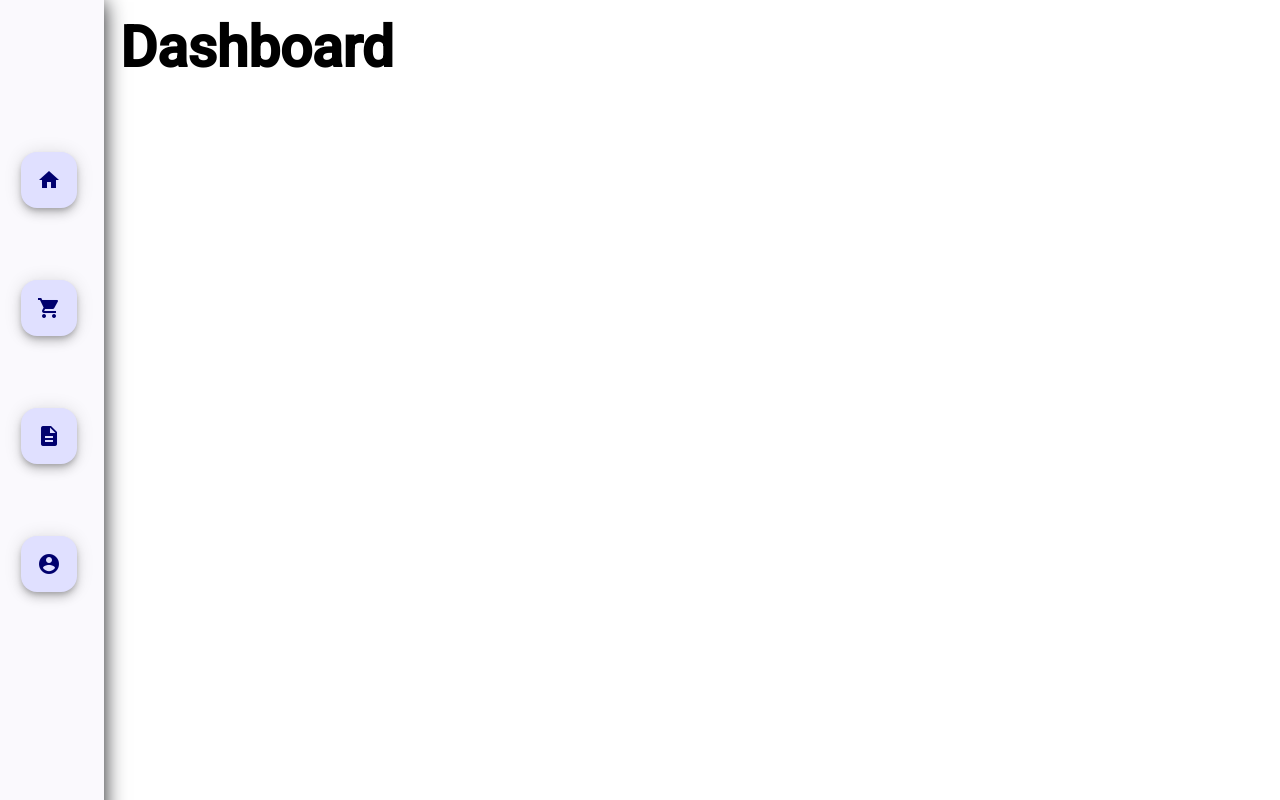
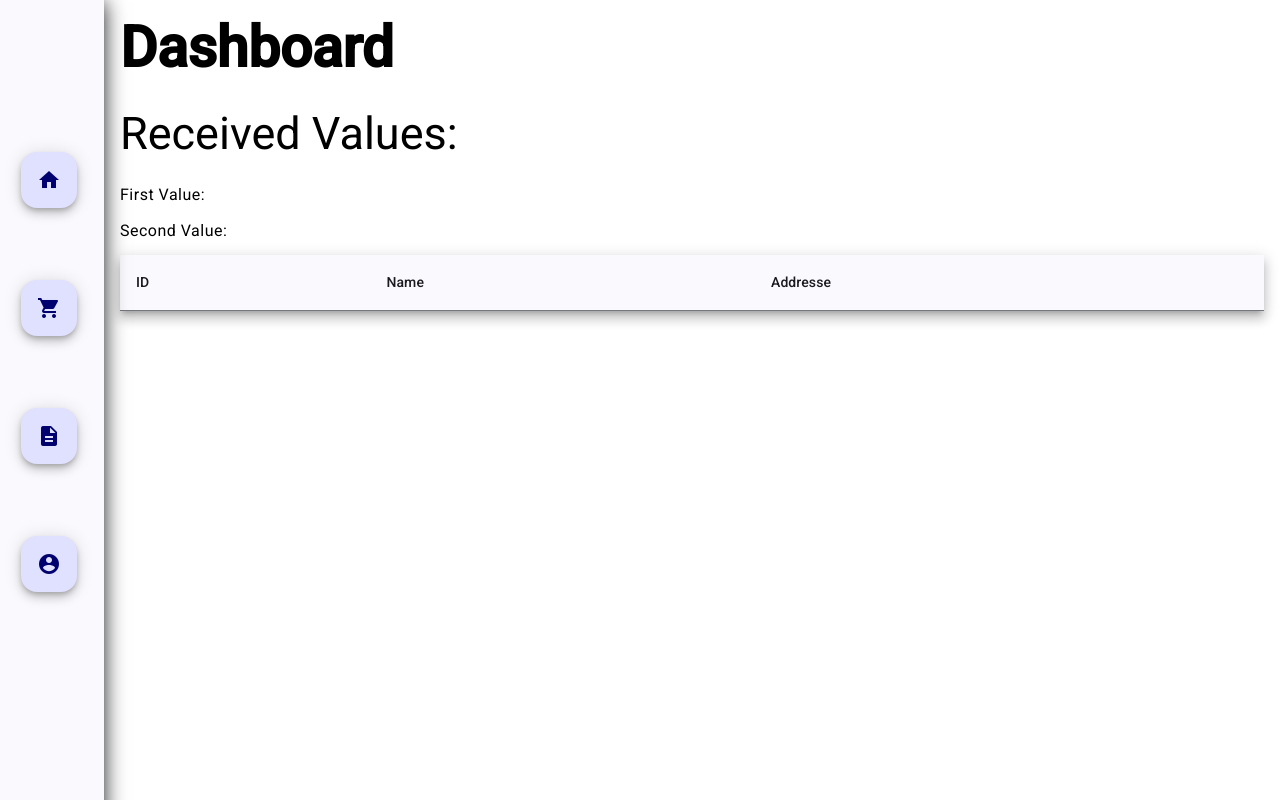
Before and after one commit to LukasBohensky/Reseller-Portal-angular, an Angular app: page /home in a window 1280 px wide. Shown: the top 800 px of the page. Built offline with nearby package versions, Linux system fonts and the light colour scheme.

Commit message:
communication commit

```diff
--- a/src/app/app.component.ts
+++ b/src/app/app.component.ts
@@ -5,13 +5,15 @@ import { SidenavComponent } from "./sidenav/sidenav.component";
 import { RouterModule } from '@angular/router';
 import { MatTooltipModule } from '@angular/material/tooltip';
 import { MatIconModule } from "@angular/material/icon";
+import { CommonModule } from '@angular/common';
 @Component({
   selector: 'app-root',
   standalone: true,
-  imports: [RouterOutlet, SidenavComponent, RouterModule, MatTooltipModule, MatCommonModule, MatIconModule],
+  imports: [RouterOutlet, SidenavComponent, RouterModule, MatTooltipModule, MatCommonModule, MatIconModule, CommonModule],
   templateUrl: './app.component.html',
   styleUrl: './app.component.css'
 })
 export class AppComponent {
   title = 'Reseller Portal';
+
 }
--- a/src/app/home/home.component.css
+++ b/src/app/home/home.component.css
@@ -10,3 +10,7 @@
   footer a {
     text-decoration: underline;
   }
+
+  table {
+    width: 100%;
+  }
--- a/src/app/home/home.component.html
+++ b/src/app/home/home.component.html
@@ -1 +1,33 @@
 <h1>Dashboard</h1>
+<div *ngIf="formValues">
+    <h2>Received Values:</h2>
+    <p>First Value: {{ formValues.first }}</p>
+    <p>Second Value: {{ formValues.second }}</p>
+  </div>
+
+  <table mat-table [dataSource]="dataSource" class="mat-elevation-z8">
+
+    <!--- Note that these columns can be defined in any order.
+          The actual rendered columns are set as a property on the row definition" -->
+
+    <!-- Symbol Column -->
+    <ng-container matColumnDef="id">
+        <th mat-header-cell *matHeaderCellDef> ID </th>
+        <td mat-cell *matCellDef="let instance"> {{instance.id}} </td>
+      </ng-container>
+
+    <!-- Position Column -->
+    <ng-container matColumnDef="name">
+      <th mat-header-cell *matHeaderCellDef> Name </th>
+      <td mat-cell *matCellDef="let instance"> {{instance.name}} </td>
+    </ng-container>
+
+    <!-- Name Column -->
+    <ng-container matColumnDef="address">
+      <th mat-header-cell *matHeaderCellDef> Addresse </th>
+      <td mat-cell *matCellDef="let instance"> {{instance.address}} </td>
+    </ng-container>
+
+    <tr mat-header-row *matHeaderRowDef="displayedColumns"></tr>
+    <tr mat-row *matRowDef="let row; columns: displayedColumns;"></tr>
+  </table>
--- a/src/app/home/home.component.ts
+++ b/src/app/home/home.component.ts
@@ -1,8 +1,39 @@
-import { Component } from '@angular/core';
+import { Component, OnInit } from '@angular/core';
+import { SharedService } from '../shared.service';
+import { CommonModule } from '@angular/common';
+import {MatTableModule} from '@angular/material/table';
+
+let id = 0;
+
+export interface Instance {
+  id: number;
+  name: string;
+  address: string;
+}
+
+const INSTANCE_DATA: Instance[] = [
+];
+
 
 @Component({
   selector: 'app-home',
+  standalone: true,
   templateUrl: './home.component.html',
+  imports: [CommonModule, MatTableModule],
   styleUrls: ['./home.component.css']
 })
-export class HomeComponent { }
+export class HomeComponent {
+  constructor(private sharedService: SharedService) {}
+
+  displayedColumns: string[] = ['id', 'name', 'address'];
+  dataSource = INSTANCE_DATA;
+
+  formValues: any;
+  ngOnInit() {
+    this.sharedService.currentFormValues.subscribe(values => {
+      this.formValues = values;
+    });
+
+    INSTANCE_DATA.push()
+  }
+}
--- /dev/null
+++ b/src/app/shared.service.ts
@@ -0,0 +1,14 @@
+import { Injectable } from '@angular/core';
+import { BehaviorSubject } from 'rxjs';
+
+@Injectable({
+  providedIn: 'root',
+})
+export class SharedService {
+  private formValuesSource = new BehaviorSubject<any>({});
+  currentFormValues = this.formValuesSource.asObservable();
+
+  updateFormValues(values: any) {
+    this.formValuesSource.next(values);
+  }
+}
--- a/src/app/store/store.component.html
+++ b/src/app/store/store.component.html
@@ -20,17 +20,9 @@
                  required>
         </mat-form-field>
         <div>
-          <button mat-button matStepperPrevious>Back</button>
-          <button mat-button matStepperNext>Next</button>
+          <button mat-button matStepperPrevious>Zurück</button>
+          <button mat-button (click)="onSave()">Fertigstellen</button>
         </div>
       </form>
     </mat-step>
-    <mat-step>
-      <ng-template matStepLabel>Done</ng-template>
-      <p>You are now done.</p>
-      <div>
-        <button mat-button matStepperPrevious>Back</button>
-        <button mat-button (click)="stepper.reset()">Reset</button>
-      </div>
-    </mat-step>
   </mat-stepper>
--- a/src/app/store/store.component.ts
+++ b/src/app/store/store.component.ts
@@ -1,9 +1,11 @@
 import {Component, inject} from '@angular/core';
-import {FormBuilder, Validators, FormsModule, ReactiveFormsModule} from '@angular/forms';
+import {FormBuilder, Validators, FormsModule, ReactiveFormsModule, FormGroup} from '@angular/forms';
 import {MatInputModule} from '@angular/material/input';
 import {MatFormFieldModule} from '@angular/material/form-field';
 import {MatStepperModule} from '@angular/material/stepper';
 import {MatButtonModule} from '@angular/material/button';
+import { SharedService } from '../shared.service'; // Import the service
+
 
 @Component({
   selector: 'app-store',
@@ -14,19 +16,42 @@ import {MatButtonModule} from '@angular/material/button';
     FormsModule,
     ReactiveFormsModule,
     MatFormFieldModule,
-    MatInputModule,
+    MatInputModule
   ],
   templateUrl: './store.component.html',
   styleUrl: './store.component.css'
 })
 export class StoreComponent {
-  private _formBuilder = inject(FormBuilder);
+  firstFormGroup!: FormGroup;
+  secondFormGroup!: FormGroup;
 
-  firstFormGroup = this._formBuilder.group({
-    firstCtrl: ['', Validators.required],
-  });
-  secondFormGroup = this._formBuilder.group({
-    secondCtrl: ['', Validators.required],
-  });
+  // constructor damit wir den gleichen Service überall nutzen können
+  constructor(private _formBuilder: FormBuilder, private sharedService: SharedService) {}
+
+
+  // initiiert die Forms (man muss in beiden Forms etwas eingeben)
+  ngOnInit() {
+    this.firstFormGroup = this._formBuilder.group({
+      firstCtrl: ['', Validators.required]
+    });
+    this.secondFormGroup = this._formBuilder.group({
+      secondCtrl: ['', Validators.required]
+    });
+  }
   isLinear = false;
+
+  onSave() {
+    if (this.firstFormGroup.valid && this.secondFormGroup.valid) {
+
+      // macht ein objekt um dieses dann leichter zu verschicken bzw überhaupt an home component zu schicken
+      const formValues = {
+        first: this.firstFormGroup.value.firstCtrl,
+        second: this.secondFormGroup.value.secondCtrl
+      };
+
+
+      this.sharedService.updateFormValues(formValues);
+      console.log('Form Submitted!', formValues);
+    }
+  }
 }
```
Also changed, not shown: 1 other file (tests, documents, lock files or other folders).
